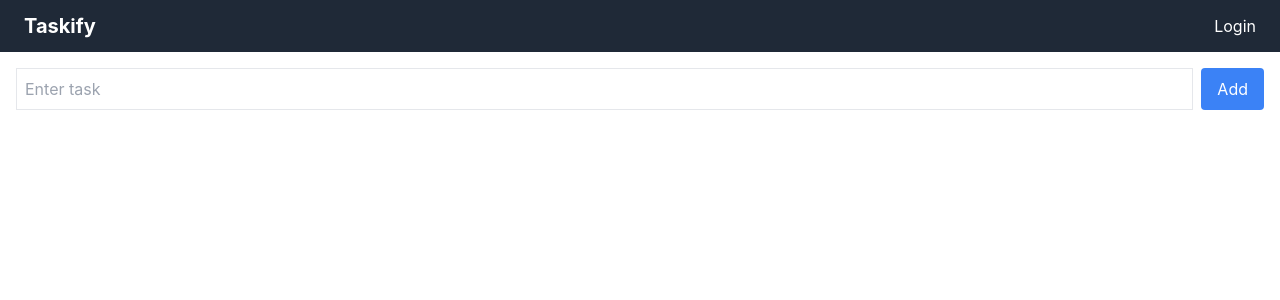
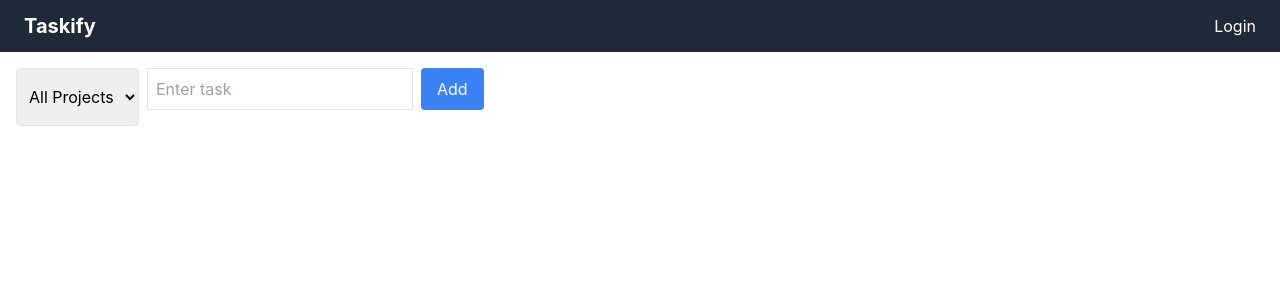
Before and after one commit to hainweb/taskify-frontend, a React (Create React App) app: page /tasks in a window 1280 px wide. Shown: the top 300 px of the page. Built offline with nearby package versions, Linux system fonts and the light colour scheme.

Commit message:
feat(frontend): add project filter to tasks page

```diff
--- a/src/pages/Tasks.jsx
+++ b/src/pages/Tasks.jsx
@@ -30,8 +30,30 @@ function Tasks() {
     setTasks(tasks.filter((t) => t._id !== id));
   };
 
+  const [projects, setProjects] = useState([]);
+  const [filterProject, setFilterProject] = useState("");
+
+
+
+  const filteredTasks = tasks.filter((t) =>
+    filterProject ? t.project === filterProject : true
+  );
+
   return (
     <div className="p-4">
+      <div className="flex gap-2 mb-4">
+        <select
+          value={filterProject}
+          onChange={(e) => setFilterProject(e.target.value)}
+          className="border p-2 rounded"
+        >
+          <option value="">All Projects</option>
+          {projects.map((p) => (
+            <option key={p._id} value={p._id}>
+              {p.name}
+            </option>
+          ))}
+        </select>
         <form onSubmit={handleAdd} className="flex gap-2 mb-4">
           <input
             className="border p-2 flex-1"
@@ -61,6 +83,7 @@ function Tasks() {
           ))}
         </ul>
       </div>
+    </div>
   );
 }
 
```
Lines whose indentation alone changed are shown as unchanged.
